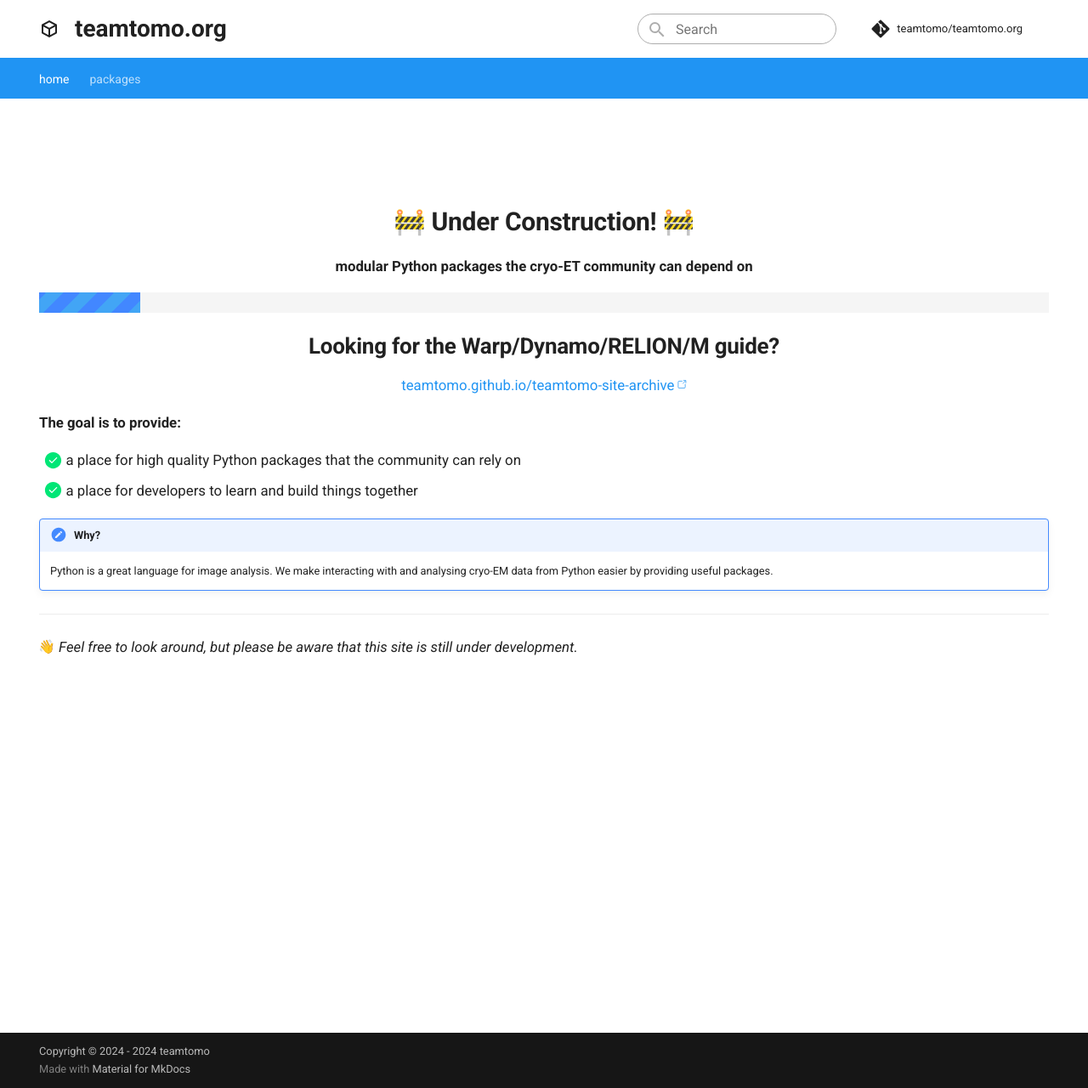
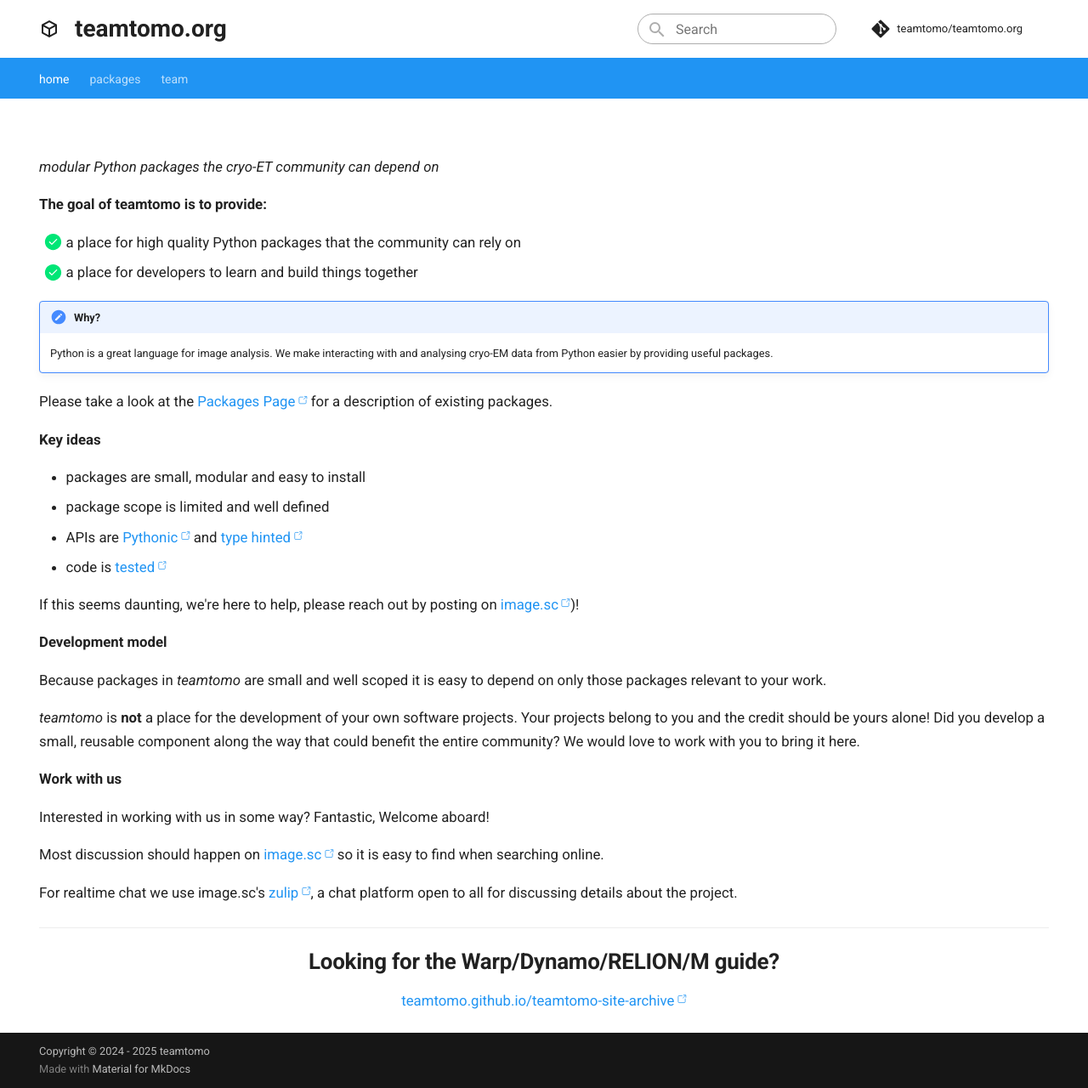
Before and after one commit to teamtomo/teamtomo.github.io, an MkDocs documentation site: the page built from src/index.md, in a window 1280 px wide and 1280 px high. Shown: the whole window at 85% size. Built offline with MkDocs 1.6.1 and Material for MkDocs 9.7.7, drawn with Linux system fonts in a browser that asks for light colours; emoji names are drawn with the system emoji font; comment, search, counter and statistics services are not loaded.

Commit message:
First prototype

```diff
--- a/mkdocs.yml
+++ b/mkdocs.yml
@@ -7,14 +7,14 @@ repo_name: teamtomo/teamtomo.org
 repo_url: https://github.com/teamtomo/teamtomo.org
 edit_uri: edit/main/src
 docs_dir: src
-copyright: Copyright &copy; 2024 - 2024 teamtomo
+copyright: Copyright &copy; 2024 - 2025 teamtomo
 
 
 nav:
   - home: index.md
   - packages: site/packages.md
   # - applications: site/applications.md
-  #  - team: site/team.md
+  - team: site/team.md
 
 theme:
   icon:
--- a/src/index.md
+++ b/src/index.md
@@ -4,25 +4,17 @@ hide:
   - navigation
   - toc
 ---
+<style>
+  .md-typeset h1,
+  .md-content__button {
+    display: none;
+  }
+</style>
 
-#
 
-<div style="text-align: center">
-    <h3> 🚧 Under Construction! 🚧 </h3>
-    <b>modular Python packages the cryo-ET community can depend on</b>
-</div>
+*modular Python packages the cryo-ET community can depend on*
 
-[=10% ]{: .candystripe .candystripe-animate}
-
-<div align="center">
-
-    <h4>Looking for the Warp/Dynamo/RELION/M guide?</h4>
-
-    <a href="https://teamtomo.org/teamtomo-site-archive">teamtomo.github.io/teamtomo-site-archive</a>
-
-</div>
-
-**The goal is to provide:**
+**The goal of teamtomo is to provide:**
 
 - [x] a place for high quality Python packages that the community can rely on
 - [x] a place for developers to learn and build things together
@@ -33,7 +25,45 @@ hide:
     Python is a great language for image analysis. We make interacting with and
     analysing cryo-EM data from Python easier by providing useful packages.
 
+
+Please take a look at the [Packages Page](https://teamtomo.org/packages) for a description of existing packages.
+
+
+**Key ideas**
+
+- packages are small, modular and easy to install
+- package scope is limited and well defined
+- APIs are [Pythonic](https://peps.python.org/pep-0020/) and [type hinted](https://docs.python.org/3/library/typing.html)
+- code is [tested](https://docs.pytest.org/en/7.1.x/)
+
+If this seems daunting, we're here to help, please reach out by posting on [image.sc](https://forum.image.sc/tag/teamtomo))!
+
+**Development model**
+
+Because packages in *teamtomo* are small and well scoped it is easy to
+depend on only those packages relevant to your work.
+
+*teamtomo* is **not** a place for the development of your own software projects.
+Your projects belong to you and the credit should be yours alone!
+Did you develop a small, reusable component along the way that could benefit the
+entire community? We would love to work with you to bring it here.
+
+**Work with us**
+
+Interested in working with us in some way? Fantastic, Welcome aboard!
+
+Most discussion should happen on [image.sc](https://forum.image.sc/tag/teamtomo) so it is easy to find when searching online.
+
+For realtime chat we use image.sc's [zulip](https://imagesc.zulipchat.com/#narrow/stream/426493-TeamTomo), a chat platform open to all for discussing details about the project.
+
+
 -----
 
-:wave: *Feel free to look around, but please be aware that this site is
-still under development.*
+
+<div align="center">
+
+    <h4>Looking for the Warp/Dynamo/RELION/M guide?</h4>
+
+    <a href="https://teamtomo.org/teamtomo-site-archive">teamtomo.github.io/teamtomo-site-archive</a>
+
+</div>
```
Also changed, not shown: src/site/packages.md (+6 -0 lines), src/site/team.md (+117 -4 lines).
